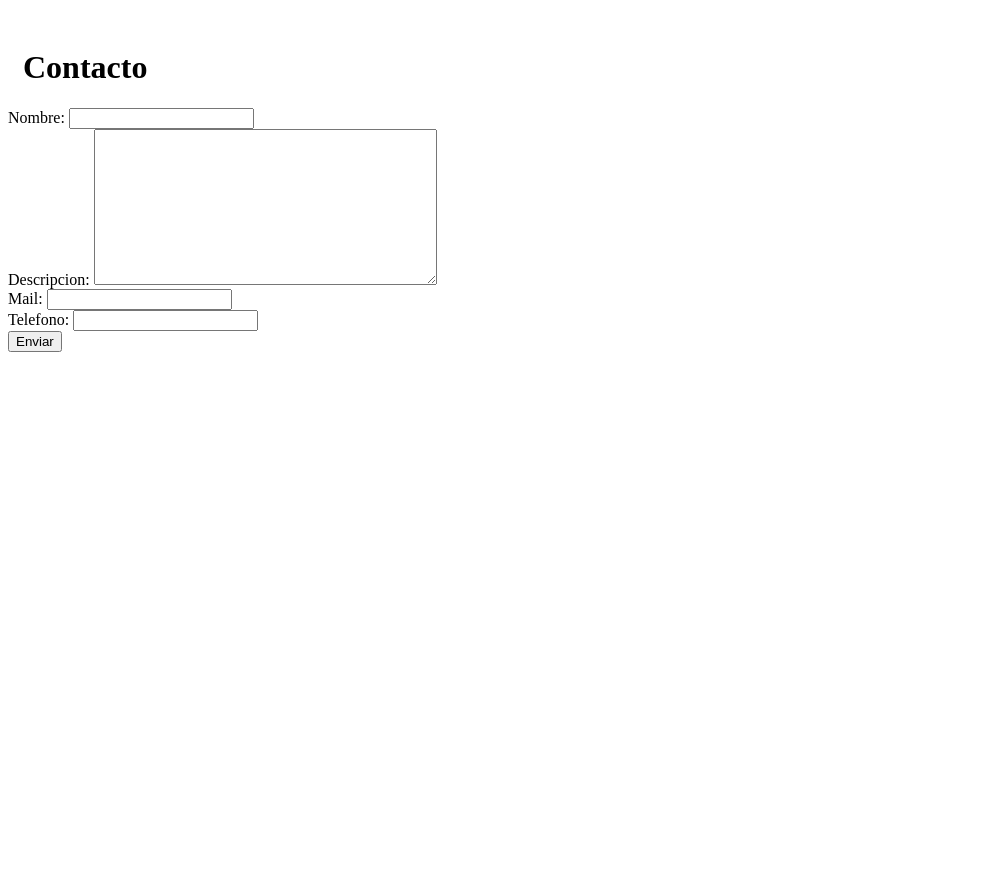
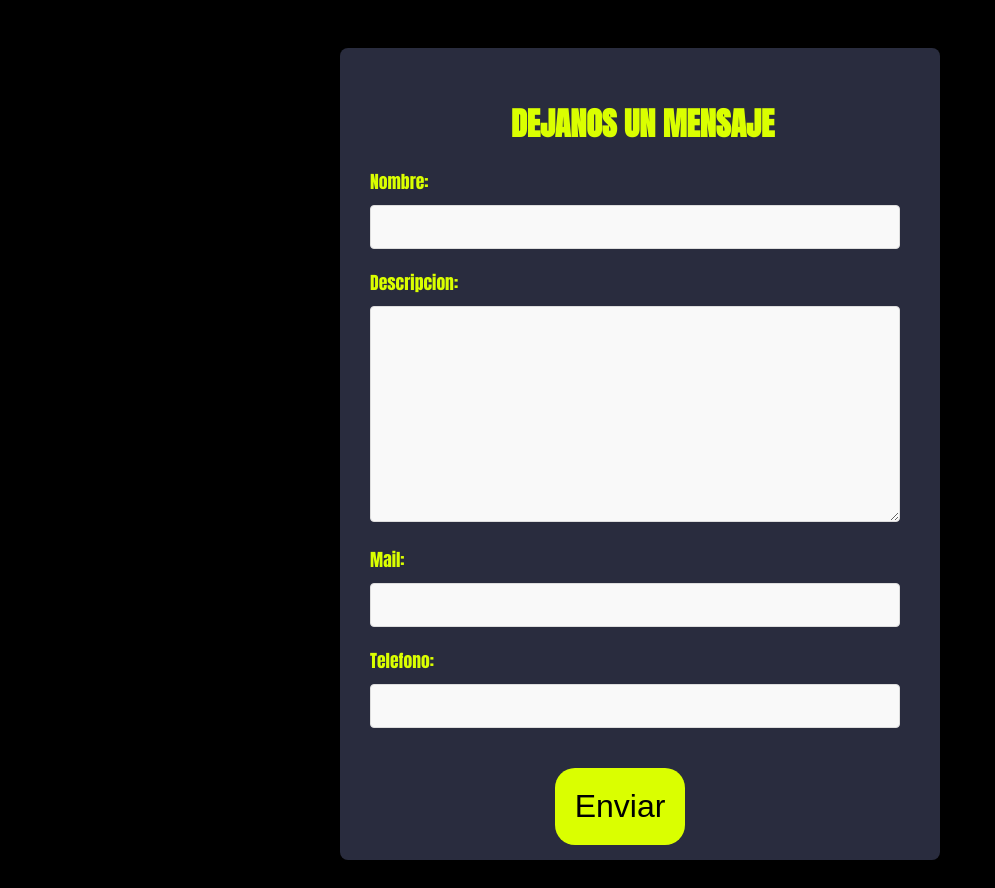
Before and after one commit to eliasescalante/CursosMarciales_UTN, a Django app: page /contacto/ in a window 1280 px wide. Shown: the whole page, without its empty margins (0-995 px from the left). Before the commit the page ends 352 px from the top, so only its background shows below. Run offline with Django 5.2, Linux system fonts and the light colour scheme.

Commit message:
agrego estilo al formulario de contacto y mensaje enviado

```diff
--- /dev/null
+++ b/static/contacto/css/styles.css
@@ -0,0 +1,88 @@
+/* Fondo de la página en negro */
+body {
+    background-color: #000;
+    color: #fff;
+    font-family: Arial, sans-serif;
+}
+
+h1 {
+    font-family: 'Anton' , sans-serif;
+    color: #BADA55;
+    font-size: 5rem;
+}
+
+p {
+    font-family: 'Anton' , sans-serif;
+    color: white;
+    font-size: 1.5rem;
+}
+
+/* Contenedor principal */
+.container-fluid {
+    max-width: 600px;
+    margin: 0 auto;
+    padding: 20px;
+}
+
+/* Tarjeta del formulario*/
+.contacto_form {
+    background-color: #292C3E; /* Fondo oscuro */
+    padding: 30px 40px 30px 30px;
+    border-radius: 8px;
+    box-shadow: 0 4px 8px rgba(0, 0, 0, 0.2);
+    color: #fff;
+}
+
+/* Título del formulario en verde amarillento */
+.h1juan {
+    font-size: 2rem;
+    font-weight: bold;
+    color: #DAFF00; /* Verde amarillento tirando a amarillo */
+    font-family: 'Anton', sans-serif;
+    margin-bottom: 20px;
+    text-align: center;
+}
+
+/* Etiquetas de los campos en verde amarillento */
+label {
+    font-size: 1.1rem;
+    color: #DAFF00; /* Verde amarillento */
+    font-family: 'Anton', sans-serif;
+}
+
+/* Campos de entrada del formulario */
+.form-group input,
+.form-group textarea,
+.form-group select {
+    width: 100%; /* Ocupa todo el ancho de la tarjeta */
+    padding: 12px;
+    margin: 10px 0 20px;
+    border: 1px solid #ddd;
+    border-radius: 4px;
+    font-size: 1rem;
+    color: #333;
+    background-color: #f9f9f9;
+    box-sizing: border-box; /* Incluye el padding en el ancho total */
+}
+
+/* Estilos del botón en azul */
+.btn {
+    background-color: #DAFF00;
+    color: black;
+    border: none; /* Sin bordes */
+    border-radius: 20px;
+    font-size: 2rem;
+    padding: 20px 20px;
+    margin-top: 20px; /* Agrega espacio superior */
+    transition: background-color 0.3s;
+}
+
+.btn:hover {
+    background-color: #BADA55; /* Color más oscuro para el efecto hover */
+}
+
+/* Alineación de los botones */
+.row.justify-content-between {
+    display: flex;
+    justify-content: center;
+}
--- a/templates/contacto/contacto.html
+++ b/templates/contacto/contacto.html
@@ -5,13 +5,15 @@
     <head>
         <meta charset="UTF-8">
         <meta name="viewport" content="width=device-width, initial-scale=1.0">
-        <title>Document</title>
+        <title>CONTACTO</title>
+        <link rel="stylesheet" href="{% static 'contacto/css/styles.css' %}">
+        <link href="https://fonts.googleapis.com/css2?family=Anton&display=swap" rel="stylesheet">
     </head>
     <body>
         <div class="container-fluid"   >
             <div class="row reflexion justify-content-around align-items-center border" style="padding-top:20px;">
                 <div class="col-12 col-md-5 contacto_form" style="padding-bottom:15px;">
-                            <h1 class="h1juan" style="padding-left:15px;">Contacto</h1>
+                            <h1 class="h1juan" style="padding-left:15px;">DEJANOS UN MENSAJE</h1>
                             <form id="contact" action="" method="post" class="col-xs-12">{% csrf_token %}
                                 <div class="col-12 form-group" >
                                     {{form }}
```
Also changed, not shown: static/academia/css/styles.css (+7 -7 lines), templates/contacto/mensaje_enviado.html (+7 -6 lines), db.sqlite3.
